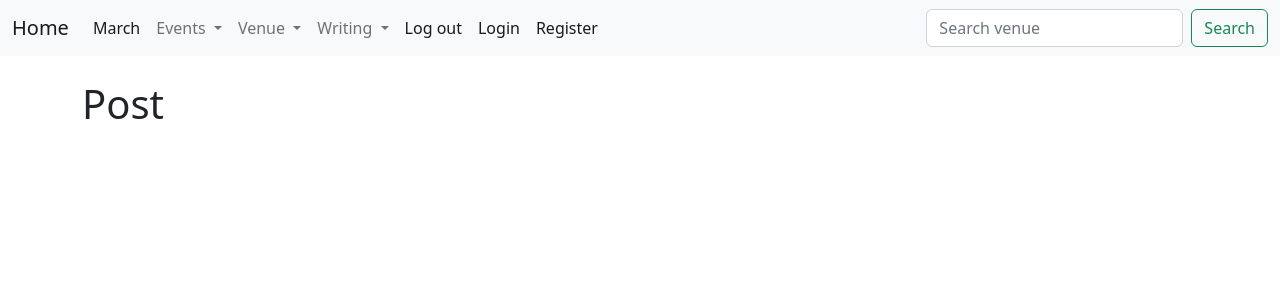
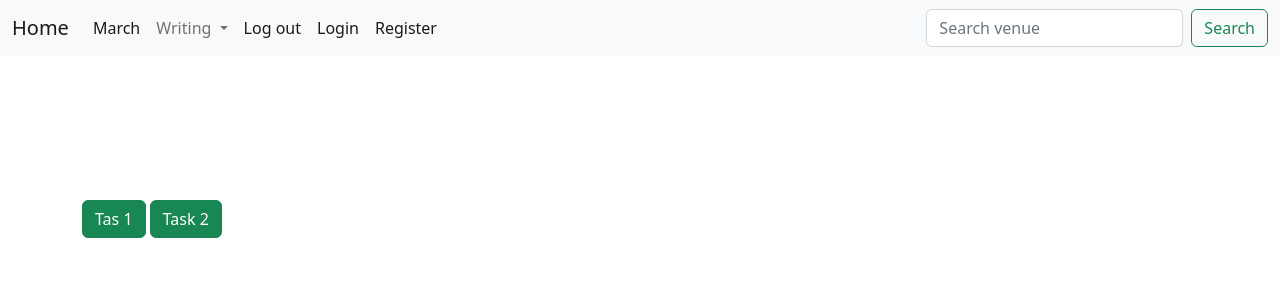
Before and after one commit to islomjon17/Brooklyn-page, a Django app: page / in a window 1280 px wide. Shown: the top 300 px of the page. Run offline with Django 4.2, Linux system fonts and the light colour scheme; some libraries are stand-ins or nearby versions.

Commit message:
add task1 categories page, urls on navbar

```diff
--- a/ielts/models.py
+++ b/ielts/models.py
@@ -16,9 +16,9 @@ class Category(models.Model):
 
 
 TYPES = (
-    ("Bar Chart", "Bar Chart"), ("Line Graph", "Line Graph"), ("Table", "Table"),
-    (" Pie Chart", " Pie Chart"), ("Process Diagram",
-                                   "Process Diagram"), ("Map", "Map"), ("Multiple Graphs", "Multiple Graphs")
+    ("barchart", "Bar Chart"), ("linegraph", "Line Graph"), ("table", "Table"),
+    ("piechart", " Pie Chart"), ("processdiagram",
+                                 "Process Diagram"), ("map", "Map"), ("multiplegraphs", "Multiple Graphs")
 )
 
 
--- a/ielts/templates/home.html
+++ b/ielts/templates/home.html
@@ -2,31 +2,14 @@
 
 {% block content %}
 
+<br/>
+<br/>
+<br/>
+<br/>
+<br/>
 
-<h1>Post</h1>
-
-<ul>
-{% for post in object_list %}
-<li> <a href="{% url 'article-detail' post.pk %}">{{ post.title }}</a>
-
-    - <a href="{% url 'category' post.category %}">{{ post.category}}</a>
-    - {{ post.author.first_name }} {{ post.author.last_name }} -
-    {{ post.created_on}}
-    <small>
-        {% if user.is_superuser %}
-        {% if user.id == post.author.id %}
-        - <a href="{% url 'update_post' post.pk %}">(Edit)</a>
-        - <a href="{% url 'delete_post' post.pk %}">(Delete)</a>
-        {% endif %}
-        {% endif %}}
-    </small>
-    <br/>
-
-    {{snippet}}
-    </li>
-{% endfor %}
-
-</ul>
+<button type="button" class="btn btn-success">Tas 1</button>
+<button type="button" class="btn btn-success">Task 2</button>
 
 
 {% endblock %}
--- a/ielts/templates/navbar.html
+++ b/ielts/templates/navbar.html
@@ -9,31 +9,10 @@
           <li class="nav-item">
             <a class="nav-link active" aria-current="page" href="">March</a>
           </li>
-          <li class="nav-item dropdown">
-            <a class="nav-link dropdown-toggle"  id="navbarDropdown" role="button" data-toggle="dropdown" aria-haspopup="true" aria-expanded="false">
-              Events
-            </a>
-            <div class="dropdown-menu" aria-labelledby="navbarDropdown">
-              <a class="dropdown-item" aria-current="page" href="">Add event</a>
-              {% if user.is_superuser %}
-
-              <a class="dropdown-item" aria-current="page" href="">Admin Approvel page</a>
-
-         {% endif %}
-            </div>
-          </li>
 
 
 
-          <li class="nav-item dropdown">
-            <a class="nav-link dropdown-toggle"  id="navbarDropdown" role="button" data-toggle="dropdown" aria-haspopup="true" aria-expanded="false">
-              Venue
-            </a>
-            <div class="dropdown-menu" aria-labelledby="navbarDropdown">
-              <a class="dropdown-item" aria-current="page" href="">Add venue</a>
-            </div>
 
-          </li>
 
 
 
@@ -42,7 +21,7 @@
               Writing
             </a>
             <div class="dropdown-menu" aria-labelledby="navbarDropdown">
-              <a class="dropdown-item" aria-current="page" href="">Task 1</a>
+              <a class="dropdown-item" aria-current="page" href="{% url 'task1categories' %}">Task 1</a>
               <a class="dropdown-item" aria-current="page" href="">Task 2</a>
             </div>
           </li>
--- a/ielts/urls.py
+++ b/ielts/urls.py
@@ -2,5 +2,10 @@
 from django.urls import path
 from .views import *
 urlpatterns = [
-    path('', home, name='home')
+    path('', home, name='home'),
+
+    path('task1categories', task1categories, name='task1categories')
+
+
+
 ]
--- a/ielts/views.py
+++ b/ielts/views.py
@@ -5,3 +5,8 @@ from django.shortcuts import render
 
 def home(request):
     return render(request, 'home.html')
+
+
+def task1categories(request):
+
+    return render(request, 'task1category.html')
```
Also changed, not shown: ielts/templates/task1category.html (added, +21 -0 lines), db.sqlite3, ielts/templates/task1categorylist.html (added).
